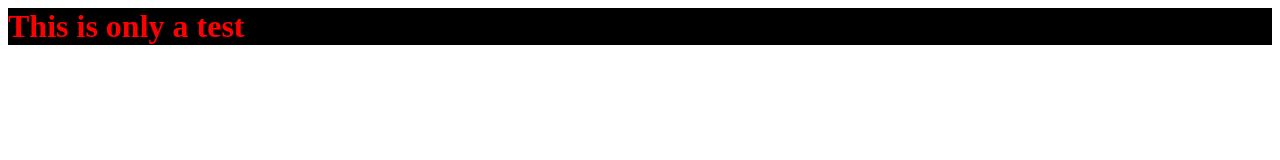
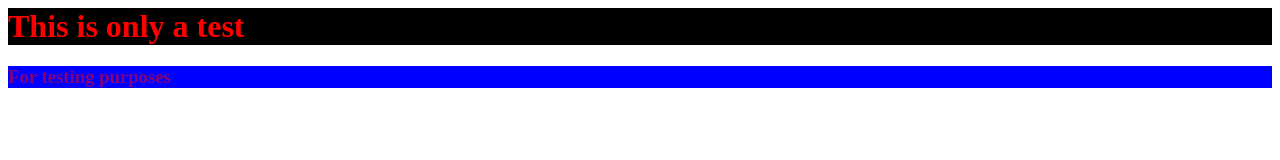
Before and after one commit to jlesuerdev/HTML-Test, a plain HTML site: page index.html in a window 1280 px wide. Drawn offline with Linux system fonts and the light colour scheme.

Commit message:
Update index.html

```diff
--- a/index.html
+++ b/index.html
@@ -1,5 +1,6 @@
 <html>
 <body>
   <h1 style="color: red; background: black;">This is only a test</h1>
+  <h3 style="color: purple; background: blue;">For testing purposes</h3>
 </body>
 </html>
```
